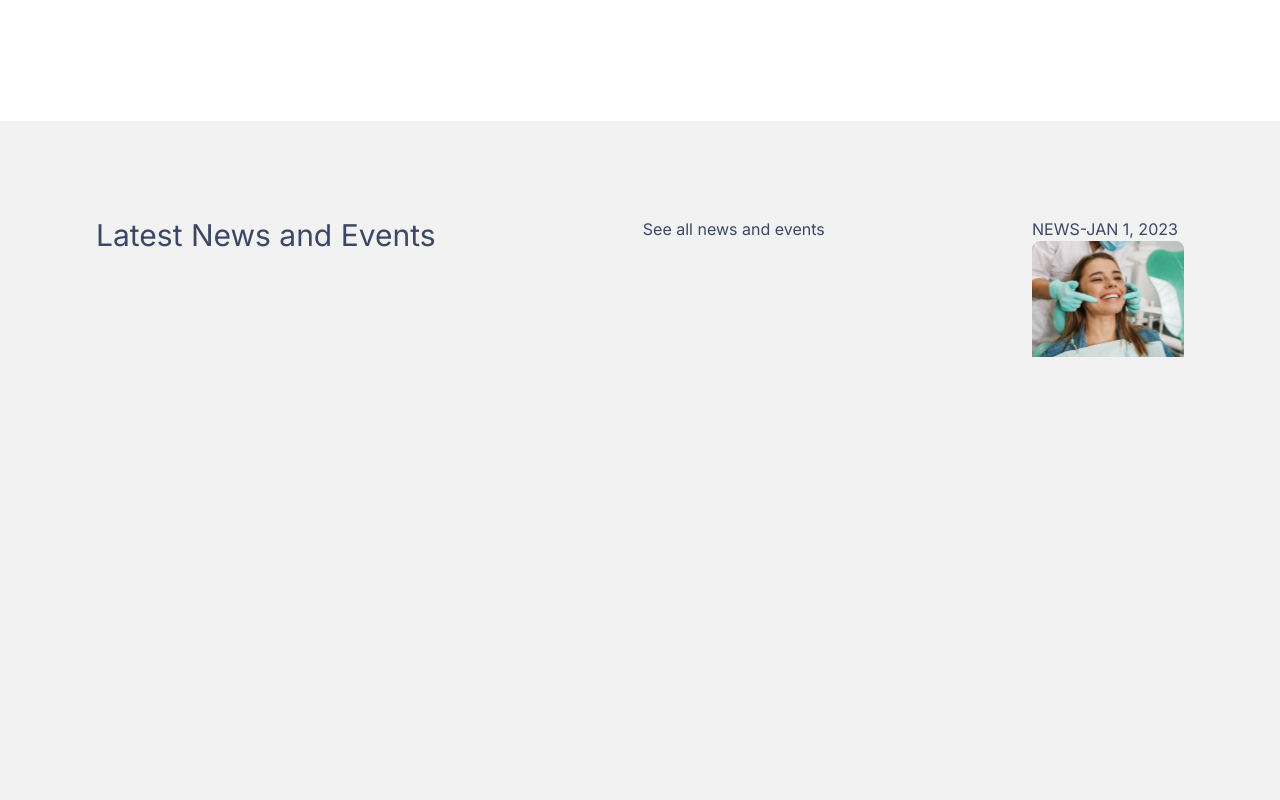
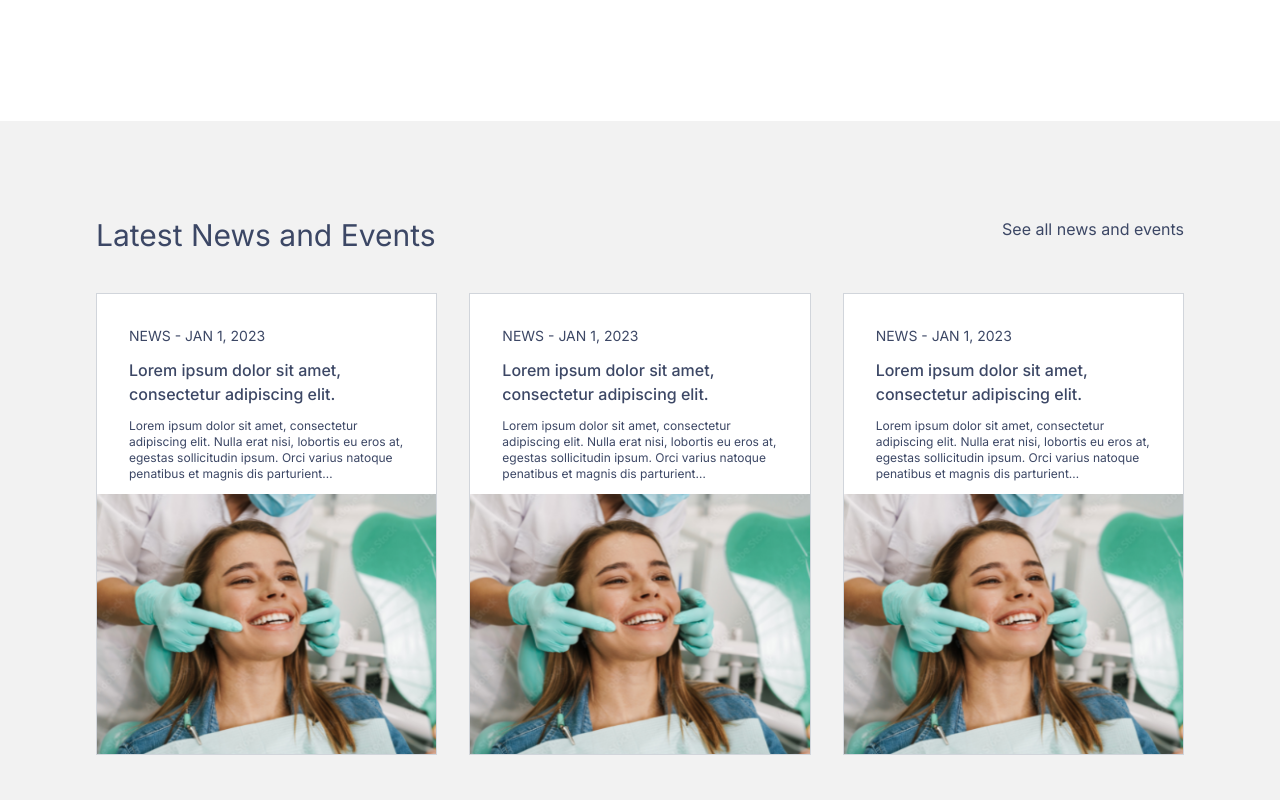
Before and after one commit to kannchann/tulips-project, a Next.js app: page / in a window 1280 px wide. Shown: the part 2880-3680 px from the top of the page. Built offline with nearby package versions, Linux system fonts and the light colour scheme.

Commit message:
updated code

```diff
--- a/app/components/Card.jsx
+++ b/app/components/Card.jsx
@@ -1,21 +1,24 @@
-import React from 'react'
-import Image from 'next/image'
-import CardImage from '../../public/CardImage.svg'
-const card = () => {
+import React from 'react';
+import Image from 'next/image';
+import CardImage from '../../public/CardImage.svg';
+
+const Card = () => {
   return (
+    <div className="flex flex-col bg-white border border-gray-300  text-cobalt-blue">
+        <div className='px-8 pt-8'>
+        <div className="text-sm  mb-3">NEWS - JAN 1, 2023</div>
+      <div className="text-base font-medium mb-3">Lorem ipsum dolor sit amet, consectetur adipiscing elit.</div>
+      <div className="line-clamp-5 text-xs max-w-md mb-3">
+        Lorem ipsum dolor sit amet, consectetur adipiscing elit. Nulla erat nisi, lobortis eu eros at, egestas
+        sollicitudin ipsum. Orci varius natoque penatibus et magnis dis parturient…
+      </div>
+        </div>
 
+      <div>
+        <Image src={CardImage} width={652} height={170} />
+      </div>
+    </div>
+  );
+};
 
-<div classNameName="max-w-sm bg-white border border-gray-200 rounded-lg shadow dark:bg-gray-800 dark:border-gray-700 flex flex-col">
-    <div>
-        NEWS-JAN 1, 2023
-    </div>
-
-        <Image className="rounded-t-lg" src={CardImage} width={152} height={70} />
-
-
-</div>
-
-  )
-}
-
-export default card
+export default Card;
--- a/app/components/News.jsx
+++ b/app/components/News.jsx
@@ -4,15 +4,24 @@ import Card from './Card.jsx'
 const News = () => {
   return (
     <>
-    <div className='flex w-full justify-between px-24 py-24 bg-[#F2F2F2] min-h-screen text-cobalt-blue'>
-    <div className='font-regular text-3xl'>
+    <div className='flex flex-col bg-[#F2F2F2] px-24 py-24 min-h-screen gap-10'>
+    <div className='flex w-full justify-between  text-cobalt-blue'>
+    <span className='font-regular text-3xl'>
       Latest News and Events
+    </span>
+    <span>
+      See all news and events
+    </span>
+
     </div>
-    <div>
-      See all news and events
-    </div>
+    <div className='flex gap-8'>
+    <Card />
+    <Card />
     <Card />
     </div>
+
+    </div>
+
 
 
     </>
```
